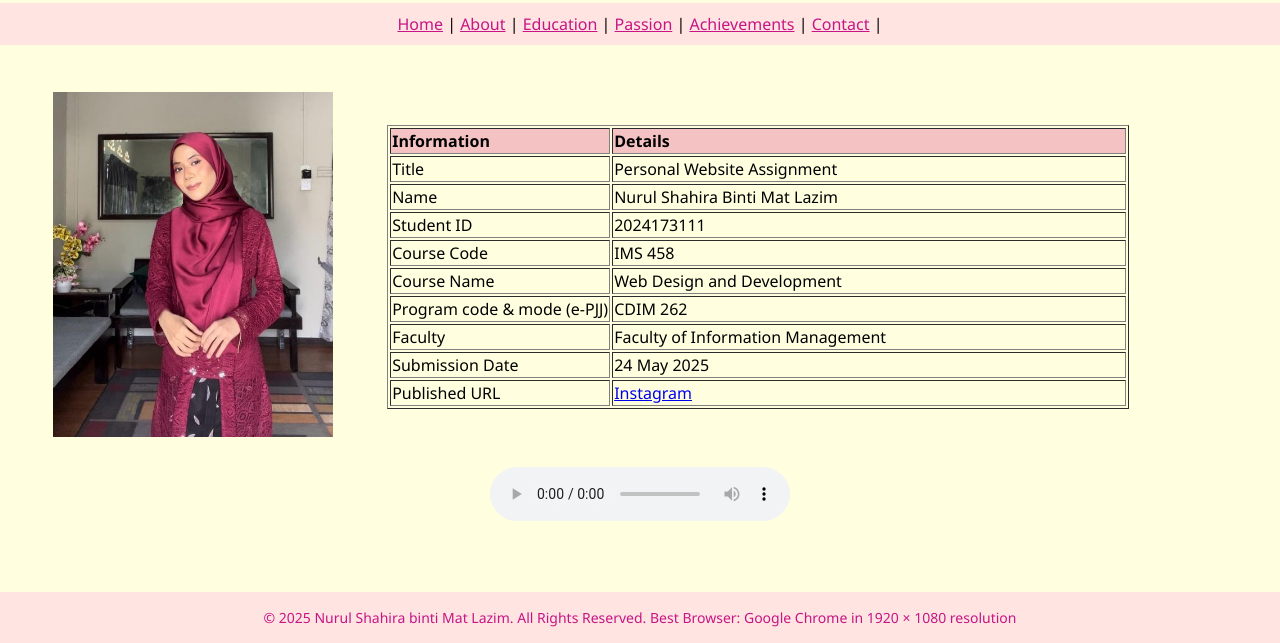
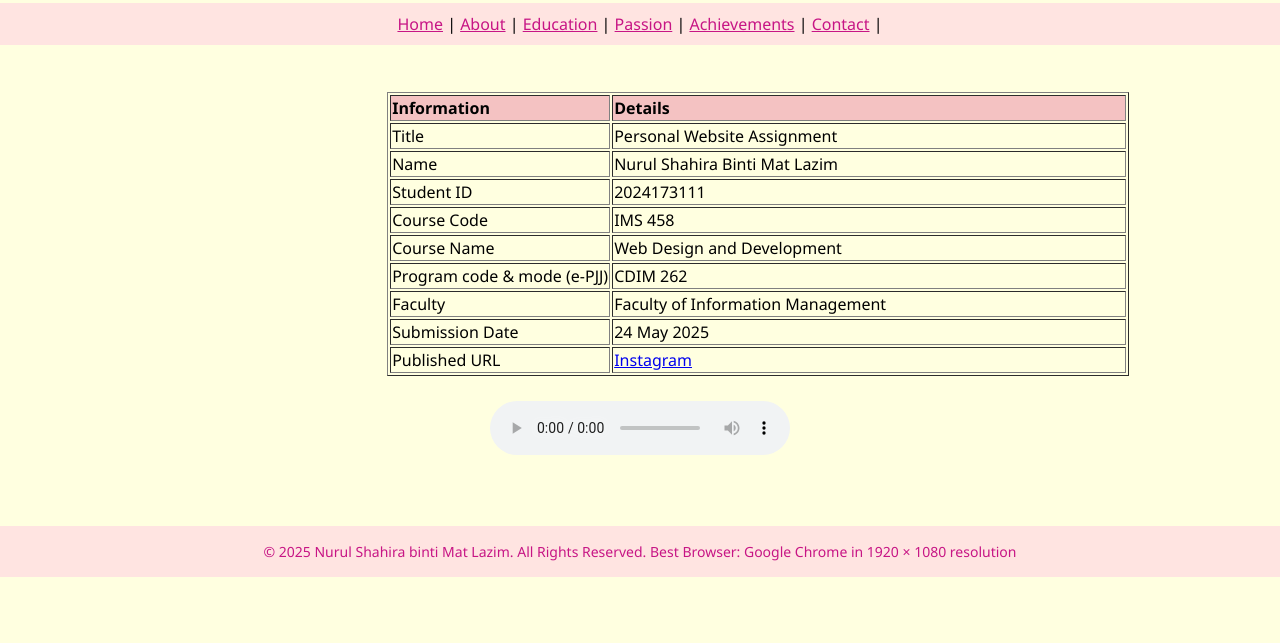
Before and after one commit to syera1998/webdesign, a plain HTML site: page aboutme.html in a window 1280 px wide. Shown: the part 240-883 px from the top of the page. After the commit the page ends 817 px from the top, so only its background shows below. Drawn offline with Linux system fonts and the light colour scheme.

Commit message:
Update aboutme.html

```diff
--- a/aboutme.html
+++ b/aboutme.html
@@ -37,7 +37,7 @@
 
   <tr>
     <td style="width: 30%; text-align: center;">
-      <img src="myphoto.png" alt="My Photo" style="width:280px; height:auto;">
+
   </td>
 
     <td>
```
